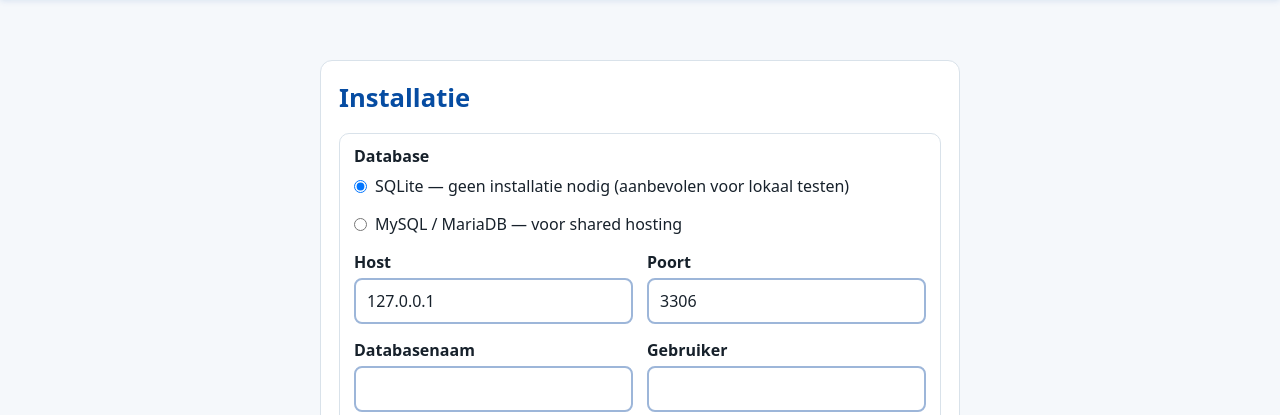
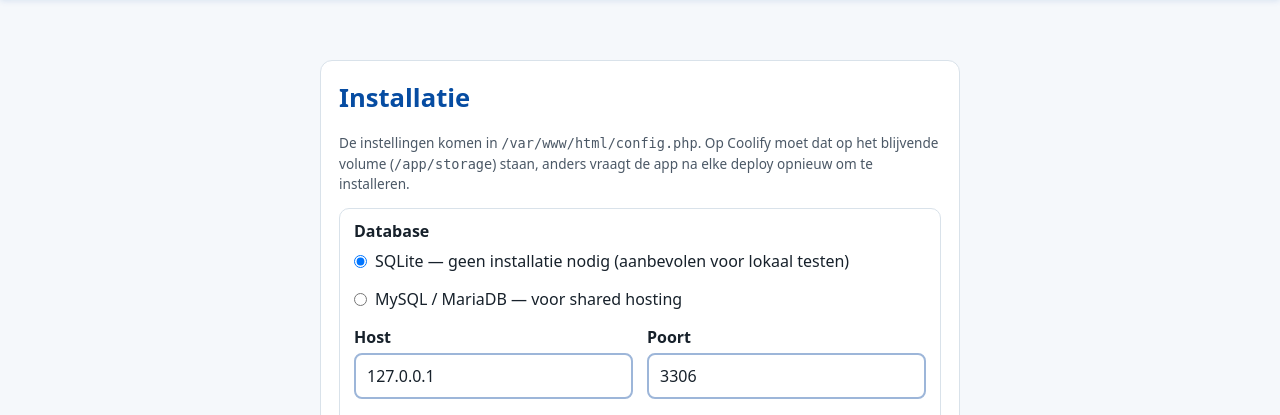
Before and after one commit to Tomke1984/hzs, a PHP site: page /install.php in a window 1280 px wide. Shown: the part 62-477 px from the top of the page. Run offline with PHP 8.4, Linux system fonts and the light colour scheme.

Commit message:
Fix: installer schrijft config.php naar storage/ (blijvend volume) en herstelt instellingen bij een bestaande database
Co-Authored-By: Claude Opus 5.5 <noreply@anthropic.com>
Claude-Session: https://claude.ai/code/session_018pGkuVqjzHvJ5CnvRDFJYo

```diff
--- a/app/helpers.php
+++ b/app/helpers.php
@@ -14,6 +14,20 @@ function config_file(): string
         return APP_ROOT . '/storage/config.php';
     }
     return APP_ROOT . '/config.php';
+}
+
+/**
+ * Waar schrijft de installer een nieuwe config.php? HZS_CONFIG als die gezet is; anders een bestaande config.php in de
+ * projectmap; anders storage/config.php. storage/ is in Coolify het blijvende volume (de projectmap is na elke deploy
+ * weer leeg) en is op Apache-hosting afgeschermd met .htaccess.
+ */
+function config_write_file(): string
+{
+    $read = config_file();
+    if ($read !== APP_ROOT . '/config.php' || is_file($read)) {
+        return $read;
+    }
+    return APP_ROOT . '/storage/config.php';
 }
 
 
--- a/public/install.php
+++ b/public/install.php
@@ -33,14 +33,19 @@ function write_config(array $dbCfg, string $defaultDbPath, string $appKey): arra
 {
     $dbExport = $dbCfg['driver'] === 'mysql'
         ? "[\n        'driver' => 'mysql',\n        'host' => " . var_export($dbCfg['host'], true) . ",\n        'port' => " . (int) $dbCfg['port'] . ",\n        'name' => " . var_export($dbCfg['name'], true) . ",\n        'user' => " . var_export($dbCfg['user'], true) . ",\n        'pass' => " . var_export($dbCfg['pass'], true) . ",\n    ]"
-        : "[\n        'driver' => 'sqlite',\n        'path' => " . ($dbCfg['path'] === $defaultDbPath && config_file() === APP_ROOT . '/config.php' ? "__DIR__ . '/storage/data/clubapp.sqlite'" : var_export($dbCfg['path'], true)) . ",\n    ]";
+        : "[\n        'driver' => 'sqlite',\n        'path' => " . ($dbCfg['path'] === $defaultDbPath && config_write_file() === APP_ROOT . '/config.php' ? "__DIR__ . '/storage/data/clubapp.sqlite'"
+            : ($dbCfg['path'] === $defaultDbPath && config_write_file() === APP_ROOT . '/storage/config.php' ? "__DIR__ . '/data/clubapp.sqlite'" : var_export($dbCfg['path'], true))) . ",\n    ]";
     $configPhp = "<?php\nreturn [\n    'app_name' => 'HZS Clubapp',\n    'timezone' => 'Europe/Brussels',\n    'debug' => " . (is_local_request() ? 'true' : 'false') . ",\n    'cookie_secure' => false,\n    'db' => " . $dbExport . ",\n    // Sleutel voor versleutelde velden (medische opmerking). Bewaar een kopie veilig: zonder sleutel zijn die velden onleesbaar.\n    'app_key' => " . var_export($appKey, true) . ",\n];\n";
-    $cfgFile = config_file();
+    $cfgFile = config_write_file();
     if (!is_dir(dirname($cfgFile))) {
         @mkdir(dirname($cfgFile), 0750, true);
     }
     $written = @file_put_contents($cfgFile, $configPhp) !== false;
     @chmod($cfgFile, 0640);
+    // Ook controleren dat de app het bestand bij het volgende bezoek terugvindt (anders: telkens opnieuw de installer).
+    if ($written && config_file() !== $cfgFile) {
+        $written = false;
+    }
     return [$written, $cfgFile, $configPhp];
 }
 
@@ -126,6 +131,23 @@ function import_database(string $dbPath, string $appKeyInput): array
     return [[], "$users gebruikers en $members leden teruggezet. Meld aan met je bestaande account."];
 }
 
+/** Bestaande database met gebruikers op de standaardplek, terwijl config.php ontbreekt (bv. kwijt na een nieuwe deploy)? */
+function orphan_database(string $path): ?array
+{
+    if (config('db') !== null || !is_file($path) || filesize($path) === 0) {
+        return null;
+    }
+    try {
+        $pdo = new PDO('sqlite:' . $path);
+        $users = (int) $pdo->query('SELECT COUNT(*) FROM users')->fetchColumn();
+        $members = (int) $pdo->query('SELECT COUNT(*) FROM members')->fetchColumn();
+        $enc = $pdo->query("SELECT medical_note FROM members WHERE medical_note LIKE 'enc1:%' LIMIT 1")->fetchColumn();
+        return $users > 0 ? ['users' => $users, 'members' => $members, 'encrypted' => $enc !== false ? (string) $enc : null] : null;
+    } catch (Throwable $e) {
+        return null;
+    }
+}
+
 if (installer_blocked()) {
     http_response_code(403);
     page('Reeds geïnstalleerd', '<div class="card narrow"><h1>Reeds geïnstalleerd</h1><p>De installer is vergrendeld omdat er al een gebruiker bestaat. Verwijder <code>public/install.php</code> van de server.</p><p><a class="btn" href="index.php">Naar de app</a></p></div>');
@@ -139,6 +161,43 @@ $v = [
 $defaultDbPath = APP_ROOT . '/storage/data/clubapp.sqlite';
 
 $importErrors = [];
+$orphan = orphan_database($defaultDbPath);
+$keyFile = APP_ROOT . '/storage/app.key';
+$fileKey = is_file($keyFile) ? trim((string) file_get_contents($keyFile)) : '';
+if ($orphan !== null) {
+    // Er staat al een database met gebruikers: nooit een nieuwe installatie, enkel de instellingen herstellen.
+    $recoverErrors = [];
+    if ($_SERVER['REQUEST_METHOD'] === 'POST' && ($_POST['mode'] ?? '') === 'recover') {
+        verify_csrf();
+        $key = trim((string) ($_POST['app_key'] ?? '')) ?: $fileKey;
+        $raw = $key !== '' ? base64_decode($key, true) : false;
+        if ($key !== '' && ($raw === false || strlen($raw) !== SODIUM_CRYPTO_SECRETBOX_KEYBYTES)) {
+            $recoverErrors[] = 'De sleutel (app_key) is ongeldig: verwacht base64 van 32 bytes.';
+        } elseif ($orphan['encrypted'] !== null && ($key === '' || Crypto::decryptWith($orphan['encrypted'], (string) $raw) === null)) {
+            $recoverErrors[] = 'De database bevat versleutelde medische gegevens; vul de juiste sleutel (app_key) van de oorspronkelijke installatie in.';
+        } else {
+            [$written, $cfgFile, $configPhp] = write_config(['driver' => 'sqlite', 'path' => $defaultDbPath], $defaultDbPath, $key !== '' ? $key : Crypto::newKey());
+            $body = '<div class="card narrow"><h1>Instellingen hersteld</h1><p>De app gebruikt weer de bestaande database (' . (int) $orphan['users'] . ' gebruikers, ' . (int) $orphan['members'] . ' leden). Meld aan met je bestaande account.</p>';
+            if (!$written) {
+                $body .= '<div class="alert alert-error">Kon <code>' . e($cfgFile) . '</code> niet wegschrijven (of de app vindt het daar niet terug). Maak het bestand zelf aan met deze inhoud:</div><pre>' . e($configPhp) . '</pre>';
+            } else {
+                $body .= '<p class="muted small">Opgeslagen in <code>' . e($cfgFile) . '</code>.</p>';
+            }
+            page('Instellingen hersteld', $body . '<p><a class="btn" href="aanmelden">Aanmelden</a></p></div>');
+        }
+    }
+    page('Bestaande database gevonden', '<div class="card narrow"><h1>Bestaande database gevonden</h1>'
+        . '<p>Op de server staat al een database met <strong>' . (int) $orphan['users'] . ' gebruikers</strong> en ' . (int) $orphan['members'] . ' leden, maar de instellingen (<code>config.php</code>) ontbreken. '
+        . 'Dat gebeurt bijvoorbeeld als <code>config.php</code> buiten het blijvende volume stond en een nieuwe deploy het wiste. De database wordt niet aangeraakt.</p>'
+        . ($recoverErrors ? '<div class="alert alert-error"><ul><li>' . implode('</li><li>', array_map('e', $recoverErrors)) . '</li></ul></div>' : '')
+        . '<form method="post" action="install.php" class="form">' . csrf_field() . '<input type="hidden" name="mode" value="recover">'
+        . ($orphan['encrypted'] !== null && $fileKey === ''
+            ? '<label>Sleutel (app_key) van de oorspronkelijke installatie <input name="app_key" autocomplete="off" required></label><p class="muted small">Nodig om de versleutelde medische gegevens te lezen.</p>'
+            : ($fileKey !== '' ? '<p class="muted small">De sleutel uit <code>storage/app.key</code> wordt gebruikt.</p>' : ''))
+        . '<button class="btn" type="submit">Instellingen herstellen</button></form>'
+        . '<p class="muted small">Nieuwe instellingen worden bewaard in <code>' . e(config_write_file()) . '</code>.</p></div>');
+}
+
 if ($_SERVER['REQUEST_METHOD'] === 'POST' && ($_POST['mode'] ?? '') === 'import') {
     verify_csrf();
     $importPath = trim((string) ($_POST['import_path'] ?? '')) ?: $defaultDbPath;
@@ -229,6 +288,8 @@ if ($_SERVER['REQUEST_METHOD'] === 'POST' && ($_POST['mode'] ?? '') === 'import'
 ob_start(); ?>
 <div class="card narrow wide">
   <h1>Installatie</h1>
+  <p class="muted small">De instellingen komen in <code><?= e(config_write_file()) ?></code><?= getenv('HZS_CONFIG') ? ' (HZS_CONFIG)' : '' ?>.
+    Op Coolify moet dat op het blijvende volume (<code>/app/storage</code>) staan, anders vraagt de app na elke deploy opnieuw om te installeren.</p>
   <?php if ($errors): ?>
     <div class="alert alert-error"><ul><?php foreach ($errors as $err): ?><li><?= e($err) ?></li><?php endforeach; ?></ul></div>
   <?php endif; ?>
```
Also changed, not shown: tests/e2e/v26_deploy.php (+27 -0 lines), tests/e2e/v27_terugzetten.php (+7 -5 lines), CHANGELOG.md, README.md.
